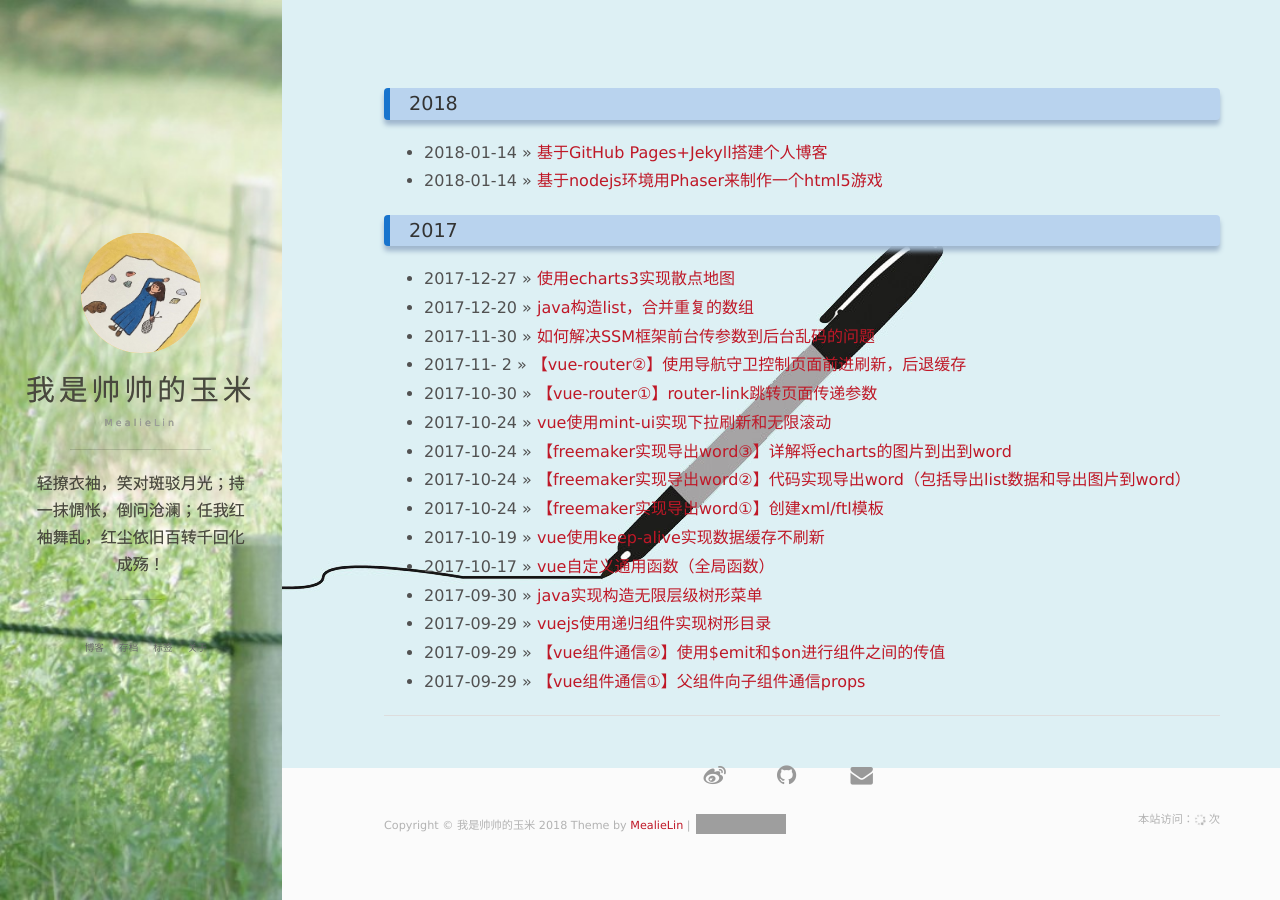
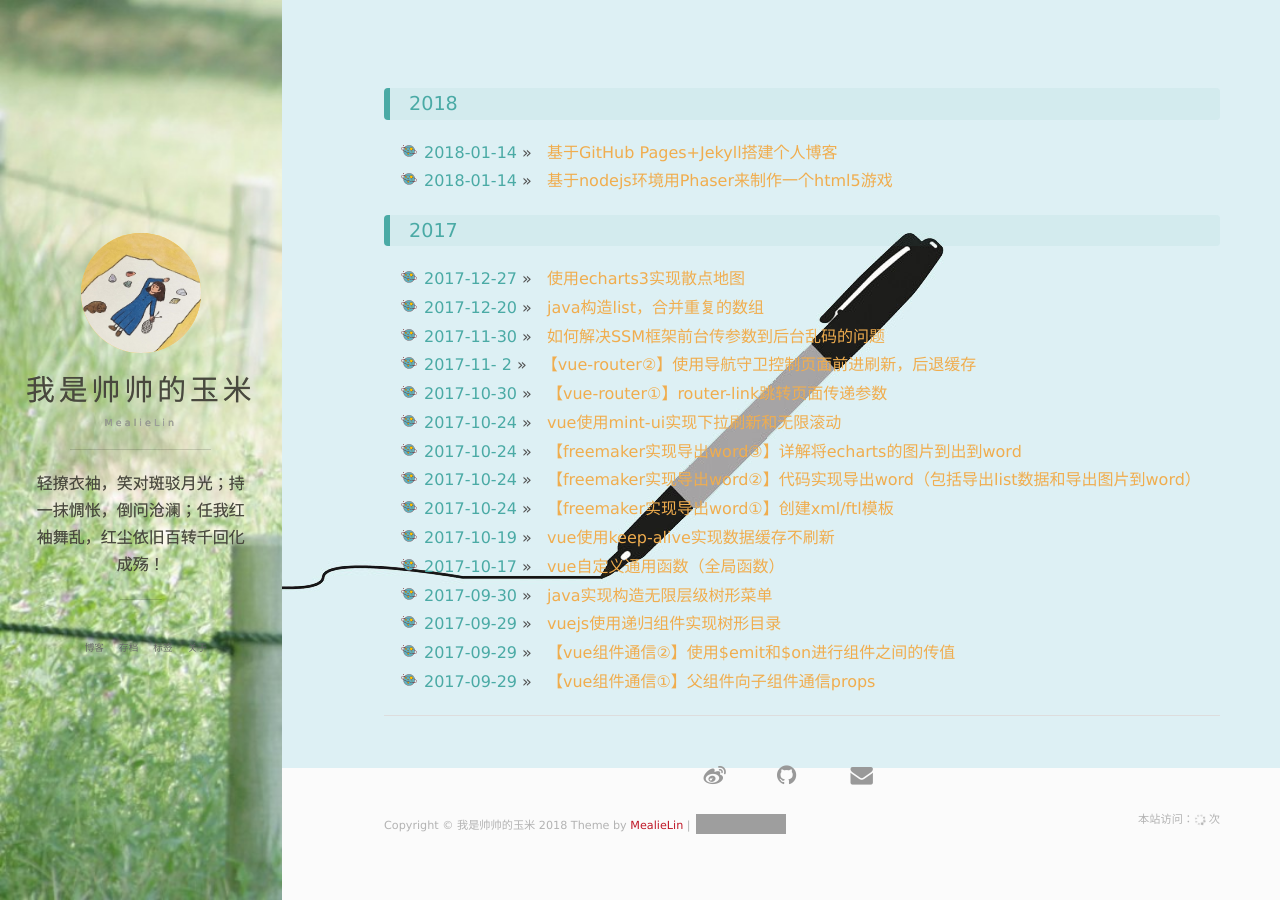
Before and after one commit to MealiaLin/mealialin.github.io, a Jekyll site: the page built from archive.html, in a window 1280 px wide. Built offline with Jekyll 4.4.1, drawn with Linux system fonts in a browser that asks for light colours; nearby versions of some CDN libraries; grey boxes are pictures that could not be loaded.

Commit message:
修改存档和标签的列表样式

```diff
--- a/css/main.css
+++ b/css/main.css
@@ -133,10 +133,10 @@
   padding: 6px 15px;
   margin-bottom: 20px;
   margin-top: 5px;
-  background:#B9D3EE;
+  background: #4aaaa511;
   /*0px right, 5px botton, 5px fuzzy*/
-  box-shadow: 0px 5px 5px #9FB6CD;
-  border-left: 6px solid #1874CD;
+  /*box-shadow: 0px 5px 5px #9FB6CD;*/
+  border-left: 6px solid #4aaaa5;
   position:relative;
 }
 
@@ -1650,3 +1650,41 @@
   text-decoration: underline;
 }
 /* - - - - - - - - - - 文章页面样式结束- - - - - - - - - - */
+
+/*- - - - - - - - - -存档列表样式- - - - - - - - - -*/
+.page .hat_title{
+
+}
+.page .hat_title h3 {
+  color: #4aaaa5;
+}
+.page .post_list{
+
+}
+.page .post_list ul li{
+  list-style: none url("/images/start.png");
+}
+.page .post_list ul li span{
+  color: #4aaaa5;
+}
+.page .post_list ul li a{
+  margin-left: 10px;
+  color: #f0ad4e;
+}
+.page .post_list ul li a:hover{
+  color: #666666;
+}
+
+/*- - - - - - - - - -标签列表样式- - - - - - - - - -*/
+.post h3{
+  color: #4aaaa5;
+}
+.post ul li{
+  list-style: none url("/images/start.png");
+}
+.post ul li a{
+  color: #f0ad4e;
+}
+.post ul li a:hover{
+  color: #666666;
+}
```
Also changed, not shown: images/start.png (added), images/title-bg.png (added).
